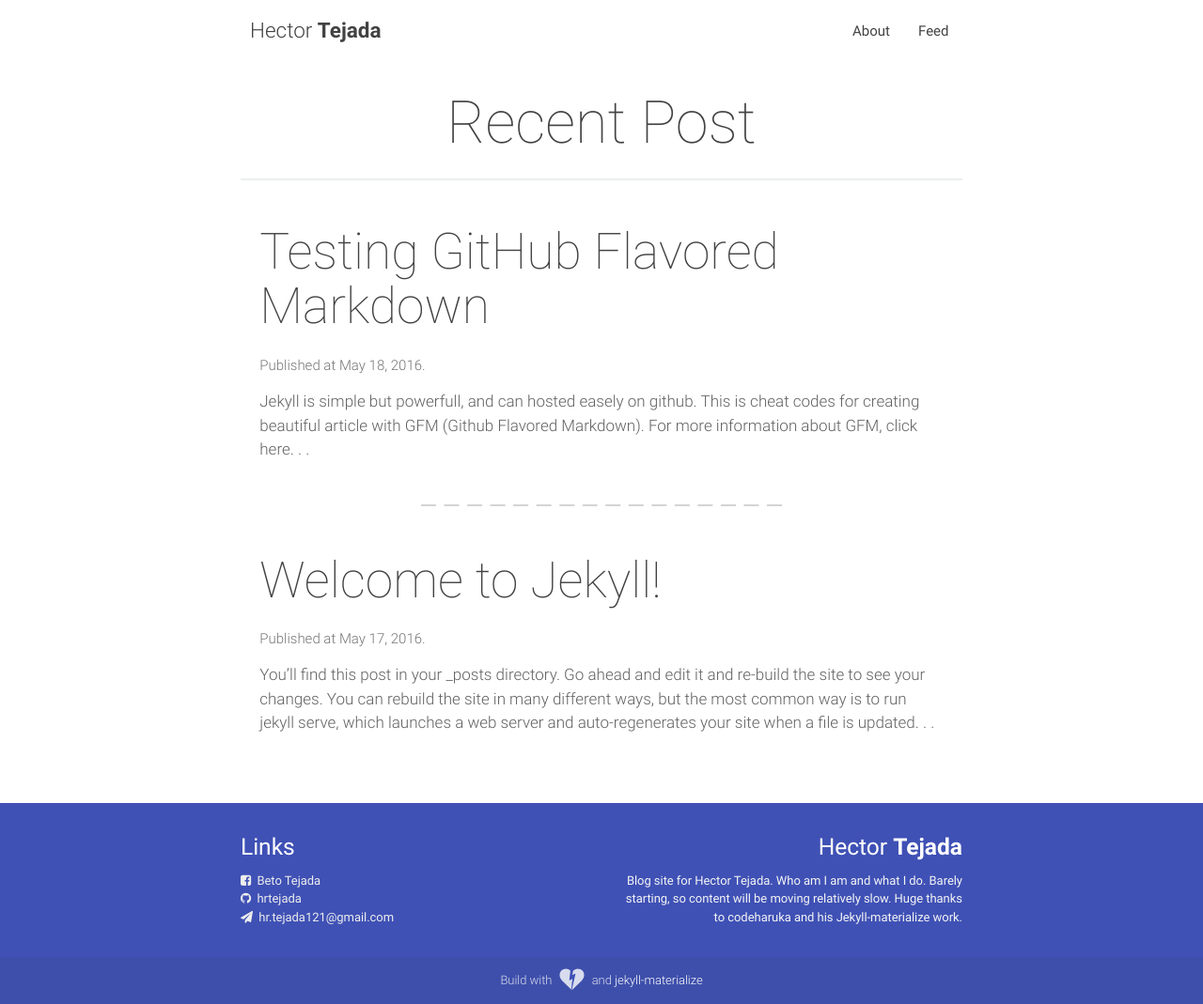
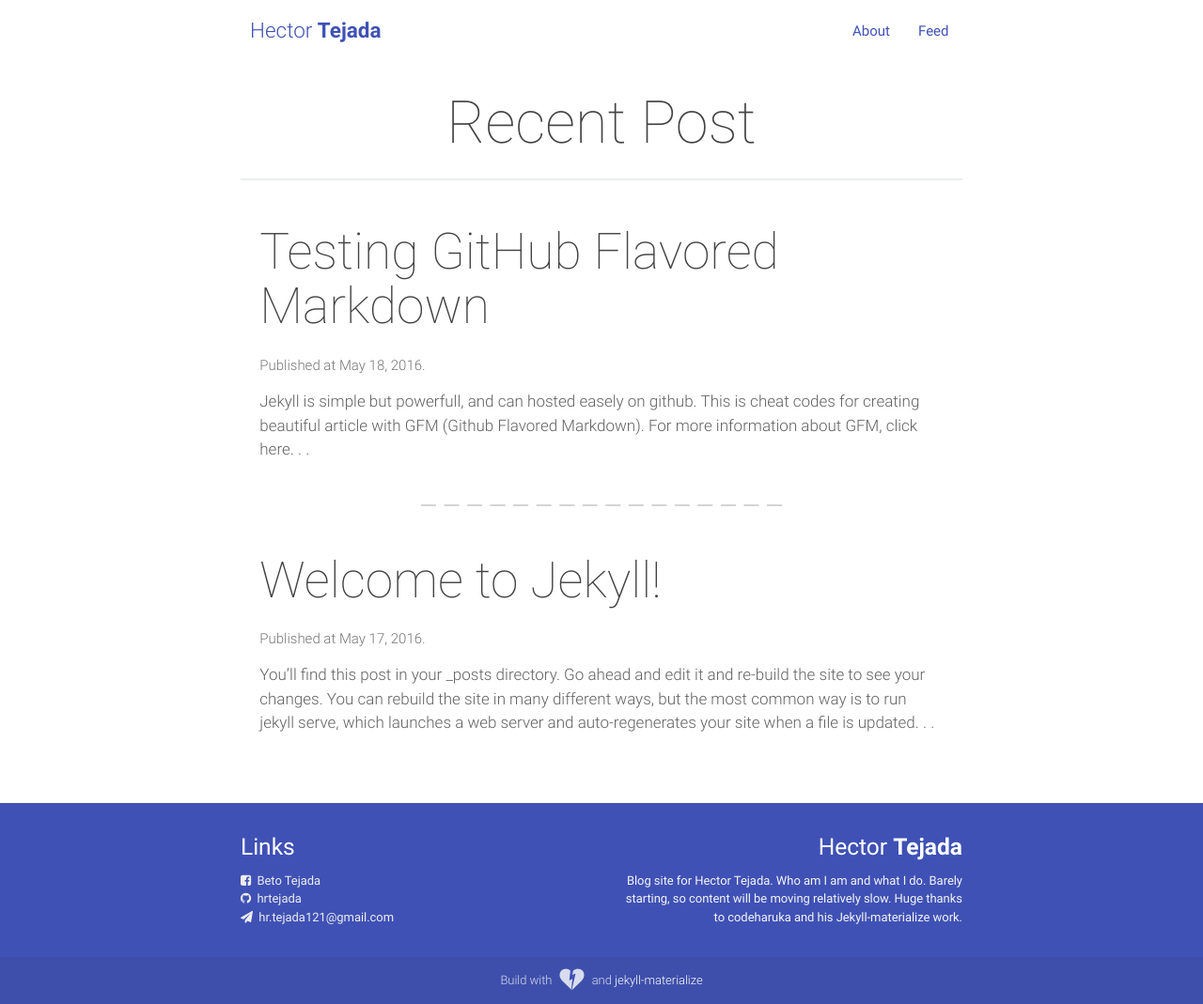
Before and after one commit to hrtejada/hrtejada.github.io, a Jekyll site: the page built from index.html, in a window 1280 px wide and 1069 px high. Shown: the whole window at 94% size. Built offline with Jekyll 4.4.1, drawn with Linux system fonts in a browser that asks for light colours; the list of posts is cut into pages by our own code.

Commit message:
changed more css.

```diff
--- a/_includes/header.html
+++ b/_includes/header.html
@@ -1,25 +1,25 @@
 <div class="navbar-fixed">
-<nav class="white grey-text z-depth-0">
+<nav class="white indigo-text z-depth-0">
     <ul id="slide-out" class="side-nav">
-        <li><a href="{{ site.baseurl }}/" class="grey-text text-darken-3">Home</a></li>
+        <li><a href="{{ site.baseurl }}/" class="indigo-text">Home</a></li>
         {% for page in site.pages %}
             {% if page.title %}
-                <li><a href="{{ page.url | prepend: site.baseurl }}" class="grey-text text-darken-3">{{ page.title }}</a></li>
+                <li><a href="{{ page.url | prepend: site.baseurl }}" class="indigo-text">{{ page.title }}</a></li>
             {% endif %}
         {% endfor %}
-        <li><a href="{{ "/feed.xml" | prepend: site.baseurl }}" class="grey-text text-darken-3">Feed (Coming)</a></li>
+        <li><a href="{{ "/feed.xml" | prepend: site.baseurl }}" class="indigo-text">Feed (Coming)</a></li>
     </ul>
     <div class="container container-large">
-    <a class="brand-logo" href="{{ site.baseurl }}/" class="grey-text"><span class="light grey-text text-darken-3">{{ site.logo }}</span></a>
+    <a class="brand-logo" href="{{ site.baseurl }}/" class="indigo-text"><span class="light indigo-text">{{ site.logo }}</span></a>
     <ul class="right hide-on-med-and-down">
         {% for page in site.pages %}
             {% if page.title %}
-                <li><a href="{{ page.url | prepend: site.baseurl }}" class="grey-text text-darken-3">{{ page.title }}</a></li>
+                <li><a href="{{ page.url | prepend: site.baseurl }}" class="indigo-text">{{ page.title }}</a></li>
             {% endif %}
         {% endfor %}
-        <li><a href="{{ "/feed.xml" | prepend: site.baseurl }}" class="grey-text text-darken-3">Feed</a></li>
+        <li><a href="{{ "/feed.xml" | prepend: site.baseurl }}" class="indigo-text">Feed</a></li>
     </ul>
-    <a href="#" data-activates="slide-out" class="button-collapse right grey-text text-darken-3 thin"><i class="material-icons">Menu</i></a>
+    <a href="#" data-activates="slide-out" class="button-collapse right indigo-text thin"><i class="material-icons">Menu</i></a>
     </div>
 </nav>
 </div>
```
Also changed, not shown: 5 other files.
